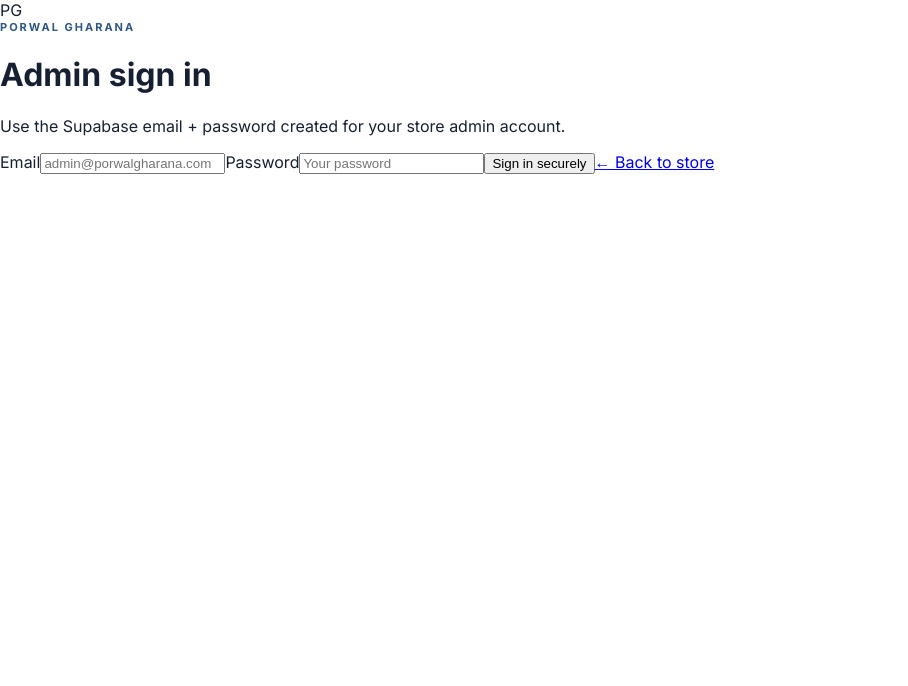
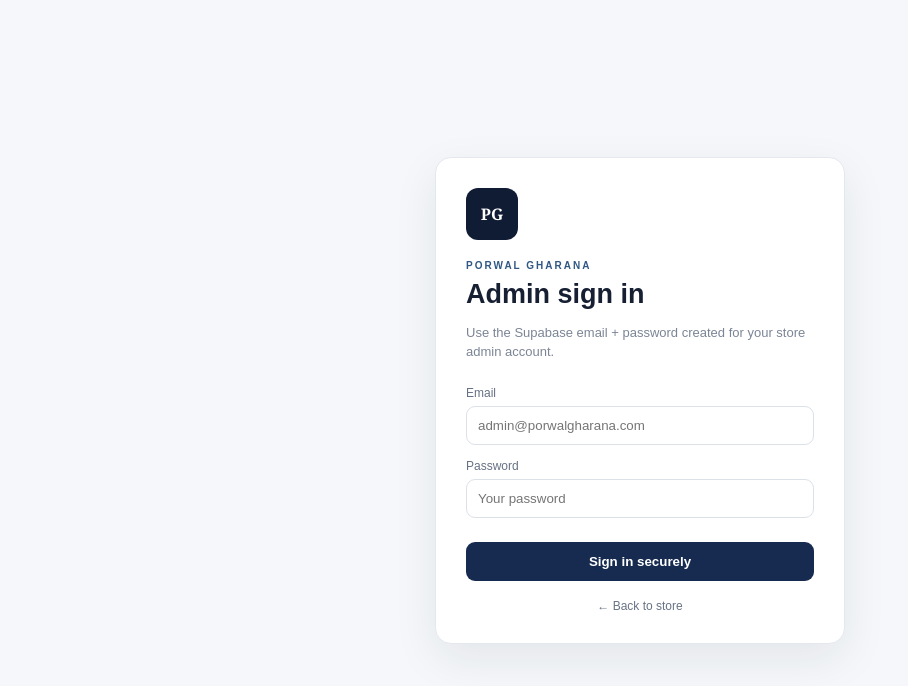
Before and after one commit to akshatpatidar27june-bit/PORWAL-GHARANA, a Next.js app: page /admin/login in a window 1280 px wide. Shown: the top 686 px of the page, without its empty margins (0-908 px from the left). Built offline with nearby package versions, Linux system fonts and the light colour scheme; no server answers.

Commit message:
Use scoped styles for admin login

```diff
--- a/app/admin/login/page.tsx
+++ b/app/admin/login/page.tsx
@@ -3,35 +3,11 @@
 import { FormEvent, useEffect, useState } from "react";
 import { useRouter } from "next/navigation";
 import { supabase } from "../../../lib/supabase";
+import styles from "./login.module.css";
 
-export default function AdminLogin() {
-  const router = useRouter();
-  const [email, setEmail] = useState("");
-  const [password, setPassword] = useState("");
-  const [loading, setLoading] = useState(false);
-  const [message, setMessage] = useState("");
-
-  useEffect(() => {
-    if (!supabase) return;
-    supabase.auth.getUser().then(({ data }) => { if (data.user) router.replace("/admin"); });
-  }, [router]);
-
-  async function submit(e: FormEvent) {
-    e.preventDefault(); setMessage("");
-    if (!supabase) { setMessage("Supabase is not configured yet."); return; }
-    setLoading(true);
-    const { error } = await supabase.auth.signInWithPassword({ email: email.trim(), password });
-    if (error) setMessage(error.message);
-    else router.replace("/admin");
-    setLoading(false);
-  }
-
-  return <main className="auth-page"><form className="auth-card" onSubmit={submit}>
-    <div className="auth-mark">PG</div><p className="eyebrow">PORWAL GHARANA</p><h1>Admin sign in</h1><p className="auth-sub">Use the Supabase email + password created for your store admin account.</p>
-    <label>Email<input type="email" autoComplete="email" value={email} onChange={e=>setEmail(e.target.value)} placeholder="admin@porwalgharana.com" required /></label>
-    <label>Password<input type="password" autoComplete="current-password" value={password} onChange={e=>setPassword(e.target.value)} placeholder="Your password" required /></label>
-    {message&&<div className="auth-error">{message}</div>}
-    <button className="auth-submit" disabled={loading}>{loading?"Signing in…":"Sign in securely"}</button>
-    <a href="/" className="auth-back">← Back to store</a>
-  </form></main>;
+export default function AdminLogin(){
+ const router=useRouter();const [email,setEmail]=useState("");const [password,setPassword]=useState("");const [loading,setLoading]=useState(false);const [message,setMessage]=useState("");
+ useEffect(()=>{if(!supabase)return;supabase.auth.getUser().then(({data})=>{if(data.user)router.replace("/admin")})},[router]);
+ async function submit(e:FormEvent){e.preventDefault();setMessage("");if(!supabase){setMessage("Supabase is not configured yet.");return}setLoading(true);const {error}=await supabase.auth.signInWithPassword({email:email.trim(),password});if(error)setMessage(error.message);else router.replace("/admin");setLoading(false)}
+ return <main className={styles.page}><form className={styles.card} onSubmit={submit}><div className={styles.mark}>PG</div><p className={styles.eyebrow}>PORWAL GHARANA</p><h1>Admin sign in</h1><p className={styles.sub}>Use the Supabase email + password created for your store admin account.</p><label>Email<input type="email" autoComplete="email" value={email} onChange={e=>setEmail(e.target.value)} placeholder="admin@porwalgharana.com" required/></label><label>Password<input type="password" autoComplete="current-password" value={password} onChange={e=>setPassword(e.target.value)} placeholder="Your password" required/></label>{message&&<div className={styles.error}>{message}</div>}<button className={styles.submit} disabled={loading}>{loading?"Signing in…":"Sign in securely"}</button><a href="/" className={styles.back}>← Back to store</a></form></main>;
 }
```
